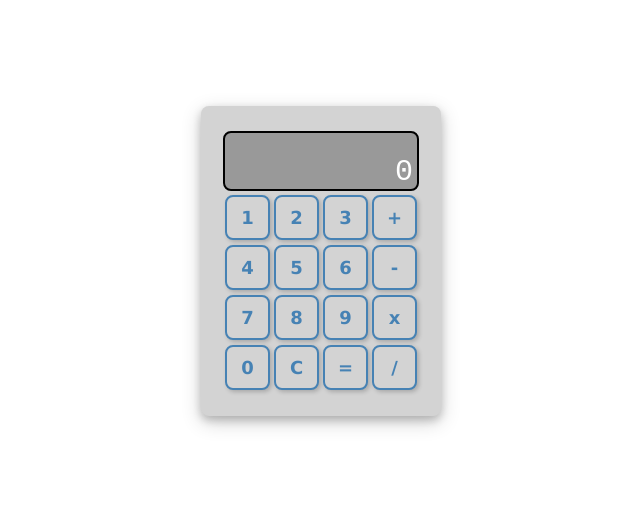
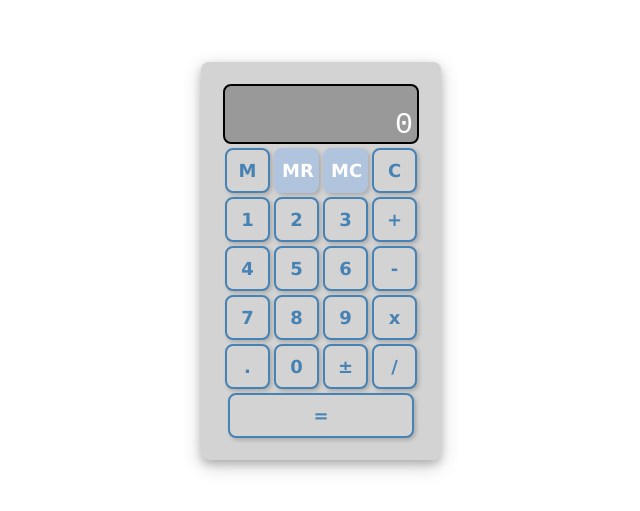
Before and after one commit to alexismagnin/calculadora, a Vue app: page / in a window 1280 px wide. Shown: the part 147-658 px from the top of the page, without its empty margins (327-967 px from the left). Built offline with nearby package versions, Linux system fonts and the light colour scheme.

Commit message:
Memoria y cambio de signo funcionando

```diff
--- a/src/components/Calculadora.vue
+++ b/src/components/Calculadora.vue
@@ -6,12 +6,15 @@ export default {
     data(){
         return{
             resultado: 0,
-            operando1: null,
+            operando1: 0,
             operando2: null,
             operador: null,
             acumulado: '',
             digitos: '0',
-            ultimoApretado: null
+            ultimoApretado: null,
+            memoria: null,
+            botonesMemos: false,
+            resetearCuenta: false
         }
     },
 
@@ -22,18 +25,24 @@ export default {
 
     methods: {
         calcular(){
+            if (this.operador == null){
+                this.textoHistorial = this.operando1 + '='
+            } else {
                 if (this.operando2 == null) {
                     this.operando2 = this.operando1
                 }
-            if (this.ultimoApretado == '=') {
+                if (this.ultimoApretado == '=' || (this.ultimoApretado == 'M' && this.resetearCuenta)) {
                     this.operando1 = this.resultado
                     this.textoHistorial = this.operando1 + this.operador + this.operando2 + '='
+                    this.resetearCuenta = true
                 } else {
                     this.textoHistorial += this.operando2 + '='
+                }
             }
             this.actualizarResultado()
             this.textoDigitos = this.resultado
             this.ultimoApretado = '='
+            this.resetearCuenta = true
         },
 
         resetear(){
@@ -44,6 +53,7 @@ export default {
             this.operador = null
             this.acumulado = ''
             this.ultimoApretado = null
+            console.log("reset");
         },
 
         actualizarResultado(){
@@ -65,22 +75,27 @@ export default {
                 case 'x':
                     this.resultado = this.operando1 * this.operando2
                     break;
+
+                default:
+                    this.resultado = this.operando1
+                    console.log("default");
             }
         },
 
         numeroApretado(numero){
-            if (this.ultimoApretado == '=') {
+            if (this.resetearCuenta) {
+                this.resetearCuenta ? this.resetearCuenta = false : {}
                 this.resetear()
             }
             if (this.operador == null){
-                if (this.operando1 == null || this.operando1 == '0') {
+                if (this.operando1 == null || this.operando1 == '0' || this.ultimoApretado == 'M') {
                     this.operando1 = numero
                 } else {
                     this.operando1 += numero
                     }
                 this.textoDigitos = this.operando1
             } else {
-                if (this.operando2 == null || this.operando2 == '0'){
+                if (this.operando2 == null || this.operando2 == '0' || this.ultimoApretado == 'M'){
                     this.operando2 = numero
                 } else {
                     this.operando2 += numero
@@ -91,19 +106,75 @@ export default {
         },
 
         operadorApretado(operador){
-            if (this.ultimoApretado != '=') {
-                if (this.operando2 != null){
+            if (this.ultimoApretado != '=' && !this.resetearCuenta) {
+                if (this.operando2 == null){
+                    this.operador = operador
+                    this.textoHistorial = this.operando1 + this.operador
+                } else {
                     this.actualizarResultado()
+                    this.operador = operador
+                    this.textoHistorial +=  this.operando2 + this.operador
+                    this.operando1 = this.resultado
+                    this.operando2 = 0
+                    this.textoDigitos = this.operando2
                     }
                 this.ultimoApretado = operador
-                this.operador = operador
-                this.textoHistorial +=  this.operando1 + this.operador
             } else {
                 this.textoHistorial = ''
                 this.operando1 = this.resultado
                 this.operando2 = null
                 this.ultimoApretado = operador
+                this.resetearCuenta ? this.resetearCuenta = false : {}
                 this.operadorApretado(operador)
+            }
+        },
+
+        memorizar(){
+            if (this.ultimoApretado != 'M'){
+                if (this.operador == null){
+                this.memoria = this.operando1
+                } else {
+                    if (this.ultimoApretado == '='){
+                        this.memoria = this.resultado
+                        this.resetearCuenta = true
+                    } else {
+                        this.memoria = this.operando2
+                    }
+                }
+                this.ultimoApretado = 'M'
+                this.activarMemos = true
+            }
+        },
+
+        traerMemoria(){
+            if (this.operador == null || this.resetearCuenta){
+                this.operando1 = null
+            } else {
+                this.operando2 = null
+            }
+            this.numeroApretado(this.memoria)
+        },
+
+        borrarMemoria(){
+            this.memoria = null
+            this.activarMemos = false
+        },
+
+        cambiarSigno(){
+            if (this.resetearCuenta) {
+                this.numeroApretado(this.resultado * -1)
+            } else {
+                if (this.operador == null){
+                    if (this.operando1 != null) {
+                        this.operando1 *= -1
+                        this.textoDigitos = this.operando1
+                    }
+                } else {
+                    if (this.operando2 != null){
+                        this.operando2 *= -1
+                        this.textoDigitos = this.operando2
+                }
+            }
             }
         }
     },
@@ -129,6 +200,17 @@ export default {
             get(){
                 return this.acumulado
             }
+        },
+
+        activarMemos: {
+            set(valor){
+                this.botonesMemos = valor
+                this.$refs.teclado.activarMemos = this.botonesMemos
+            },
+
+            get(){
+                return this.botonesMemos
+            }
         }
     }
 }
@@ -137,9 +219,13 @@ export default {
 <template>
     <div class="calculadora">
         <Pantalla ref="pantalla"/>
-        <Teclado
+        <Teclado  ref="teclado"
             @calcular="calcular"
             @resetear="resetear"
+            @memorizar="memorizar"
+            @traer-memo="traerMemoria"
+            @borrar-memo="borrarMemoria"
+            @cambiar-signo="cambiarSigno"
             @numero-apretado="numeroApretado"
             @operador-apretado="operadorApretado" />
     </div>
@@ -151,12 +237,13 @@ export default {
     flex-direction: column;
     justify-content: center;
     align-items: center;
-    width: 230px;
-    height: 300px;
+    box-sizing: content-box;
+    width: fit-content;
+    height: fit-content;
     border-radius: 8px;
     background-color: lightgrey;
     margin: auto;
-    padding: 5px;
+    padding: 20px;
     box-shadow: 0 4px 8px 0 rgba(0, 0, 0, 0.2), 0 6px 20px 0 rgba(0, 0, 0, 0.19);
 }
 </style>
--- a/src/components/Teclado.vue
+++ b/src/components/Teclado.vue
@@ -4,7 +4,7 @@ import Boton from "./Boton.vue"
 export default {
     data() {
         return {
-
+            activarMemos: false
             }
     },
 
@@ -12,7 +12,11 @@ export default {
         'calcular',
         'resetear',
         'numero-apretado',
-        'operador-apretado'
+        'operador-apretado',
+        'memorizar',
+        'traer-memo',
+        'borrar-memo',
+        'cambiar-signo'
     ],
 
     components: {
@@ -34,6 +38,22 @@ export default {
 
         operadorApretado(operador){
             this.$emit('operador-apretado',operador)
+        },
+
+        memorizar(){
+            this.$emit('memorizar')
+        },
+
+        traerMemo(){
+            this.$emit('traer-memo')
+        },
+
+        borrarMemo(){
+            this.$emit('borrar-memo')
+        },
+
+        cambiarSigno(){
+            this.$emit('cambiar-signo')
         }
     }
 
@@ -42,6 +62,10 @@ export default {
 
 <template>
     <div class="teclado">
+        <Boton value='M' @click="memorizar" />
+        <Boton value='MR' @click="traerMemo" :disabled="!activarMemos" />
+        <Boton value='MC' @click="borrarMemo" :disabled="!activarMemos" />
+        <Boton value='C' @click="resetear" />
         <Boton value=1 @click="numeroApretado" />
         <Boton value=2 @click="numeroApretado" />
         <Boton value=3 @click="numeroApretado" />
@@ -54,10 +78,11 @@ export default {
         <Boton value=8 @click="numeroApretado" />
         <Boton value=9 @click="numeroApretado" />
         <Boton value='x' @click="operadorApretado" />
+        <Boton value=. @click="numeroApretado" />
         <Boton value=0 @click="numeroApretado" />
-        <Boton value='C' spanX=1 @click="resetear" />
-        <Boton value='=' spanX=1 @click="calcular" />
+        <Boton value='±' @click="cambiarSigno" />
         <Boton value='/' @click="operadorApretado" />
+        <Boton value='=' spanX=4 @click="calcular" />
     </div>
 </template>
 
@@ -65,7 +90,7 @@ export default {
 .teclado {
     display: flex;
     width: 200px;
-    height: 200px;
+    height: auto;
     flex-wrap: wrap;
     justify-content: center;
 }
```
Lines whose indentation alone changed are shown as unchanged.
